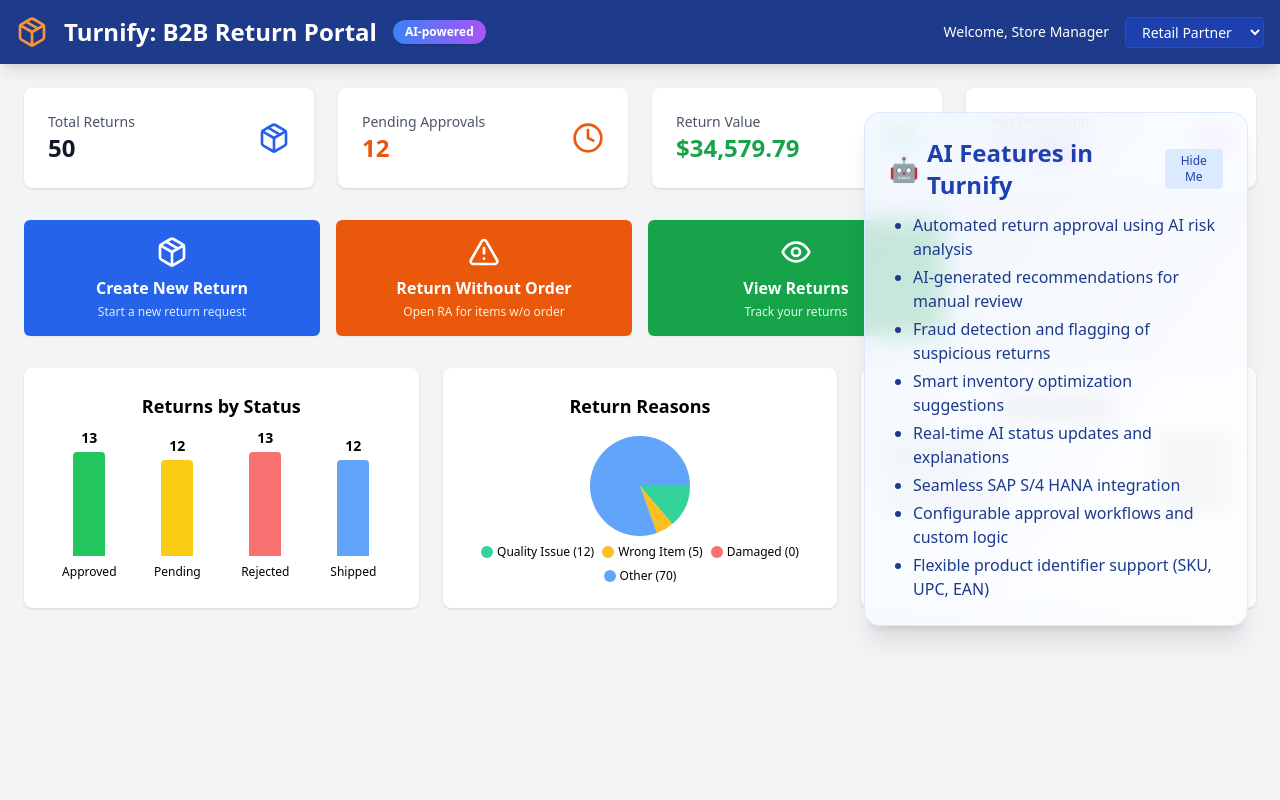
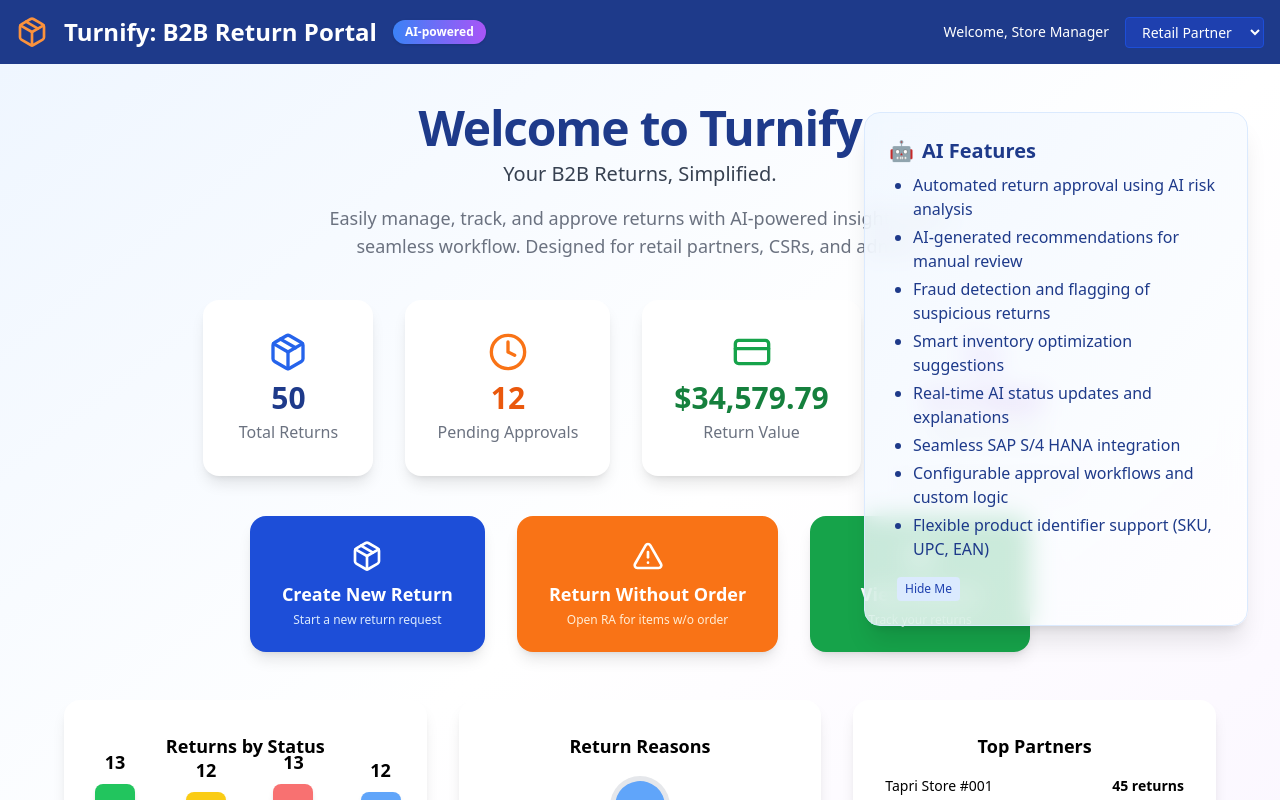
Before and after one commit to CSkarki/turnify-ai-b2b-portal, a Next.js app: page / in a window 1280 px wide. Shown: the top 800 px of the page. Built offline with nearby package versions, Linux system fonts and the light colour scheme.

Commit message:
refactor: landing page stats and actions in compact rows for improved UX

```diff
--- a/src/components/TurnifyPortal.tsx
+++ b/src/components/TurnifyPortal.tsx
@@ -480,11 +480,11 @@
           poRefs.current[firstErrorPO]?.scrollIntoView({ behavior: 'smooth', block: 'center' });
         }
       }, 100);
-      alert(`Return Reason is required for all selected items. Please select a reason for:\n${itemsWithoutReason.map(item => `- ${item.title}`).join('\n')}`);
+      alert(`Return Reason is required for all selected items. Please select a reason for: \n${itemsWithoutReason.map(item => `- ${item.title}`).join('\n')}`);
       return;
     }
 
-    // Validation: Check if items with "Other" reason have comments
+    // Validation: Check if items with "Other" reason have comments ......
     const itemsWithOtherReasonWithoutComment = selectedItems.filter((item, index) => {
       const itemKey = getItemKey(item, item.po_number || '', index);
       const reason = returnReasons[itemKey] || '';
@@ -864,12 +864,12 @@
       { label: 'Shipped', color: 'bg-blue-400', count: returnsData.filter(r => r.status === 'shipped').length },
     ];
     const barChart = (
-      <div className="w-full h-36 flex items-end gap-6 justify-center">
+      <div className="w-full h-36 flex items-end gap-8 justify-center">
         {statusData.map(({ label, color, count }) => (
-          <div key={label} className="flex flex-col items-center w-16">
-            <span className="text-sm font-bold mb-1">{count}</span>
-            <div className={`${color} w-8 rounded-t`} style={{ height: `${Math.max(count * 8, 12)}px` }}></div>
-            <span className="text-xs mt-2 text-center">{label}</span>
+          <div key={label} className="flex flex-col items-center w-20">
+            <span className="text-lg font-bold mb-2">{count}</span>
+            <div className={`${color} w-10 rounded-t-lg shadow-md`} style={{ height: `${Math.max(count * 8, 16)}px` }}></div>
+            <span className="text-sm mt-3 text-center font-medium text-gray-700">{label}</span>
           </div>
         ))}
       </div>
@@ -893,7 +893,6 @@
     if (allZero) {
       reasonCounts = { 'Quality Issue': 12, 'Wrong Item': 10, 'Damaged': 8, 'Other': 20 };
     }
-    // If only one reason is nonzero, add a tiny contrasting slice for visual clarity
     if (!allZero && nonZeroReasons.length === 1) {
       const mainKey = nonZeroReasons[0][0];
       const otherKey = Object.keys(reasonCounts).find(k => k !== mainKey)!;
@@ -901,8 +900,8 @@
     }
     const totalReasons = Object.values(reasonCounts).reduce((a, b) => a + b, 0) || 1;
     let startAngle = 0;
-    const radius = 16;
-    const cx = 16, cy = 16;
+    const radius = 20;
+    const cx = 24, cy = 24;
     const piePaths = Object.entries(reasonCounts).map(([reason, count]) => {
       const angle = (count / totalReasons) * 360;
       if (angle === 0) return null;
@@ -925,97 +924,88 @@
     ));
 
     return (
-      <div className="max-w-7xl mx-auto p-6">
-        {/* Quick Stats */}
-        <div className="grid grid-cols-1 md:grid-cols-4 gap-6 mb-8">
-          <div className="bg-white rounded-lg shadow p-6">
-            <div className="flex items-center justify-between">
-              <div>
-                <p className="text-sm font-medium text-gray-600">Total Returns</p>
-                <p className="text-2xl font-bold text-gray-900">{sampleAnalytics.totalReturns}</p>
+      <div className="min-h-[calc(100vh-80px)] bg-gradient-to-br from-blue-50 via-white to-purple-50 flex flex-col items-center justify-start py-10 px-2 md:px-8">
+        <div className="w-full max-w-6xl mx-auto">
+          <div className="mb-10 text-center">
+            <h1 className="text-4xl md:text-5xl font-extrabold text-blue-900 mb-2 tracking-tight">Welcome to Turnify</h1>
+            <p className="text-lg md:text-xl text-gray-700 font-medium mb-4">Your B2B Returns, Simplified.</p>
+            <p className="text-base md:text-lg text-gray-500 max-w-2xl mx-auto">Easily manage, track, and approve returns with AI-powered insights and a seamless workflow. Designed for retail partners, CSRs, and admins.</p>
           </div>
-              <Package className="h-8 w-8 text-blue-600" />
+
+          {/* Stats Row */}
+          <div className="flex flex-wrap justify-center gap-8 mb-10">
+            <div className="bg-white rounded-2xl shadow-lg px-8 py-8 flex flex-col items-center min-w-[170px] max-w-xs">
+              <Package className="h-10 w-10 text-blue-600 mb-2" />
+              <span className="text-3xl font-bold text-blue-900">{sampleAnalytics.totalReturns}</span>
+              <span className="text-base text-gray-500 mt-1">Total Returns</span>
             </div>
+            <div className="bg-white rounded-2xl shadow-lg px-8 py-8 flex flex-col items-center min-w-[170px] max-w-xs">
+              <Clock className="h-10 w-10 text-orange-500 mb-2" />
+              <span className="text-3xl font-bold text-orange-600">{sampleAnalytics.pendingApprovals}</span>
+              <span className="text-base text-gray-500 mt-1">Pending Approvals</span>
             </div>
-          <div className="bg-white rounded-lg shadow p-6">
-            <div className="flex items-center justify-between">
-              <div>
-                <p className="text-sm font-medium text-gray-600">Pending Approvals</p>
-                <p className="text-2xl font-bold text-orange-600">{sampleAnalytics.pendingApprovals}</p>
+            <div className="bg-white rounded-2xl shadow-lg px-8 py-8 flex flex-col items-center min-w-[170px] max-w-xs">
+              <CreditCard className="h-10 w-10 text-green-600 mb-2" />
+              <span className="text-3xl font-bold text-green-700">${sampleAnalytics.totalValue.toLocaleString()}</span>
+              <span className="text-base text-gray-500 mt-1">Return Value</span>
             </div>
-              <Clock className="h-8 w-8 text-orange-600" />
-            </div>
-          </div>
-          <div className="bg-white rounded-lg shadow p-6">
-            <div className="flex items-center justify-between">
-              <div>
-                <p className="text-sm font-medium text-gray-600">Return Value</p>
-                <p className="text-2xl font-bold text-green-600">${sampleAnalytics.totalValue.toLocaleString()}</p>
-              </div>
-              <CreditCard className="h-8 w-8 text-green-600" />
-            </div>
-          </div>
-          <div className="bg-white rounded-lg shadow p-6">
-            <div className="flex items-center justify-between">
-              <div>
-                <p className="text-sm font-medium text-gray-600">Avg Processing</p>
-                <p className="text-2xl font-bold text-purple-600">{sampleAnalytics.avgProcessingTime}</p>
-              </div>
-              <BarChart3 className="h-8 w-8 text-purple-600" />
-            </div>
+            <div className="bg-white rounded-2xl shadow-lg px-8 py-8 flex flex-col items-center min-w-[170px] max-w-xs">
+              <BarChart3 className="h-10 w-10 text-purple-600 mb-2" />
+              <span className="text-3xl font-bold text-purple-700">{sampleAnalytics.avgProcessingTime}</span>
+              <span className="text-base text-gray-500 mt-1">Avg Processing</span>
             </div>
           </div>
 
-        {/* Quick Actions */}
-        <div className="grid grid-cols-1 md:grid-cols-4 gap-4 mb-8">
+          {/* Actions Row */}
+          <div className="flex flex-wrap justify-center gap-8 mb-12">
             <button
               onClick={() => navigate('item-selection')}
-            className="bg-blue-600 hover:bg-blue-700 text-white rounded-md shadow-sm p-4 flex flex-col items-center hover:shadow-md transition"
+              className="bg-blue-700 hover:bg-blue-800 text-white rounded-2xl shadow-lg px-8 py-6 flex flex-col items-center font-semibold text-lg transition min-w-[220px] max-w-xs"
             >
               <Package className="h-8 w-8 text-white mb-2" />
-            <span className="font-semibold text-base">Create New Return</span>
-            <span className="text-xs text-blue-100 mt-1">Start a new return request</span>
+              Create New Return
+              <span className="text-xs text-blue-100 mt-1 font-normal">Start a new return request</span>
             </button>
             <button
               onClick={() => navigate('open-ra')}
-            className="bg-orange-600 hover:bg-orange-700 text-white rounded-md shadow-sm p-4 flex flex-col items-center hover:shadow-md transition"
+              className="bg-orange-500 hover:bg-orange-600 text-white rounded-2xl shadow-lg px-8 py-6 flex flex-col items-center font-semibold text-lg transition min-w-[220px] max-w-xs"
             >
               <AlertTriangle className="h-8 w-8 text-white mb-2" />
-            <span className="font-semibold text-base">Return Without Order</span>
-            <span className="text-xs text-orange-100 mt-1">Open RA for items w/o order</span>
+              Return Without Order
+              <span className="text-xs text-orange-100 mt-1 font-normal">Open RA for items w/o order</span>
             </button>
             <button
               onClick={() => navigate('returns-list')}
-            className="bg-green-600 hover:bg-green-700 text-white rounded-md shadow-sm p-4 flex flex-col items-center hover:shadow-md transition"
+              className="bg-green-600 hover:bg-green-700 text-white rounded-2xl shadow-lg px-8 py-6 flex flex-col items-center font-semibold text-lg transition min-w-[220px] max-w-xs"
             >
               <Eye className="h-8 w-8 text-white mb-2" />
-            <span className="font-semibold text-base">View Returns</span>
-            <span className="text-xs text-green-100 mt-1">Track your returns</span>
+              View Returns
+              <span className="text-xs text-green-100 mt-1 font-normal">Track your returns</span>
             </button>
             {(userRole === 'admin_csr' || userRole === 'admin_admin') && (
               <button
                 onClick={() => navigate('admin-dashboard')}
-              className="bg-purple-600 hover:bg-purple-700 text-white rounded-md shadow-sm p-4 flex flex-col items-center hover:shadow-md transition"
+                className="bg-purple-600 hover:bg-purple-700 text-white rounded-2xl shadow-lg px-8 py-6 flex flex-col items-center font-semibold text-lg transition min-w-[220px] max-w-xs"
               >
                 <Users className="h-8 w-8 text-white mb-2" />
-              <span className="font-semibold text-base">Admin Dashboard</span>
-              <span className="text-xs text-purple-100 mt-1">Manage approvals</span>
+                Admin Dashboard
+                <span className="text-xs text-purple-100 mt-1 font-normal">Manage approvals</span>
               </button>
             )}
           </div>
 
-        {/* Metrics & Analytics Section */}
-        <div className="grid grid-cols-1 md:grid-cols-3 gap-6 mb-8">
+          {/* Analytics Section */}
+          <div className="grid grid-cols-1 md:grid-cols-2 xl:grid-cols-3 gap-8 mb-12">
             {/* Returns by Status Bar Chart */}
-          <div className="bg-white rounded-lg shadow p-6 flex flex-col items-center">
+            <div className="bg-white rounded-2xl shadow-lg p-8 flex flex-col items-center">
               <h3 className="text-lg font-semibold mb-4 text-center w-full">Returns by Status</h3>
               {barChart}
             </div>
             {/* Return Reasons Pie Chart (SVG, dynamic) */}
-          <div className="bg-white rounded-lg shadow p-6 flex flex-col items-center">
+            <div className="bg-white rounded-2xl shadow-lg p-8 flex flex-col items-center">
               <h3 className="text-lg font-semibold mb-4 text-center w-full">Return Reasons</h3>
-            <svg width="100" height="100" viewBox="0 0 32 32" className="mb-2">
-              <circle r="16" cx="16" cy="16" fill="#e5e7eb" />
+              <svg width="60" height="60" viewBox="0 0 48 48" className="mb-2">
+                <circle r="24" cx="24" cy="24" fill="#e5e7eb" />
                 {piePaths}
               </svg>
               <div className="w-full flex flex-wrap justify-center gap-2 text-xs">
@@ -1023,7 +1013,7 @@
               </div>
             </div>
             {/* Top Partners Summary */}
-          <div className="bg-white rounded-lg shadow p-6 flex flex-col items-center">
+            <div className="bg-white rounded-2xl shadow-lg p-8 flex flex-col items-center">
               <h3 className="text-lg font-semibold mb-4">Top Partners</h3>
               <div className="w-full space-y-2">
                 <div className="flex justify-between text-sm"><span>Tapri Store #001</span><span className="font-bold">45 returns</span></div>
@@ -1039,18 +1029,7 @@
               className="bg-gradient-to-br from-blue-50/80 to-white/80 backdrop-blur-md shadow-xl rounded-2xl border border-blue-100 p-6 mb-8 max-w-md mx-auto md:mx-0 md:fixed md:right-8 md:top-28 md:w-96 animate-fade-in z-20"
               style={{ transition: 'box-shadow 0.3s' }}
             >
-            <div className="flex justify-between items-center mb-3">
-              <h2 className="text-2xl font-extrabold text-blue-800 flex items-center gap-2">
-                <span role="img" aria-label="AI">🤖</span>
-                AI Features in Turnify
-              </h2>
-              <button
-                className="ml-2 px-2 py-1 text-xs bg-blue-100 text-blue-800 rounded hover:bg-blue-200 transition"
-                onClick={() => setShowAIFeatures(false)}
-              >
-                Hide Me
-              </button>
-            </div>
+              <h2 className="text-xl font-bold text-blue-900 mb-2 flex items-center"><span className="mr-2">🤖</span>AI Features</h2>
               <ul className="list-disc pl-6 text-blue-900 text-base space-y-1">
                 <li>Automated return approval using AI risk analysis</li>
                 <li>AI-generated recommendations for manual review</li>
@@ -1061,8 +1040,15 @@
                 <li>Configurable approval workflows and custom logic</li>
                 <li>Flexible product identifier support (SKU, UPC, EAN)</li>
               </ul>
+              <button
+                className="ml-2 px-2 py-1 text-xs bg-blue-100 text-blue-800 rounded hover:bg-blue-200 transition mt-4"
+                onClick={() => setShowAIFeatures(false)}
+              >
+                Hide Me
+              </button>
             </div>
           )}
+        </div>
       </div>
     );
   };
```
Lines whose indentation alone changed are shown as unchanged.
